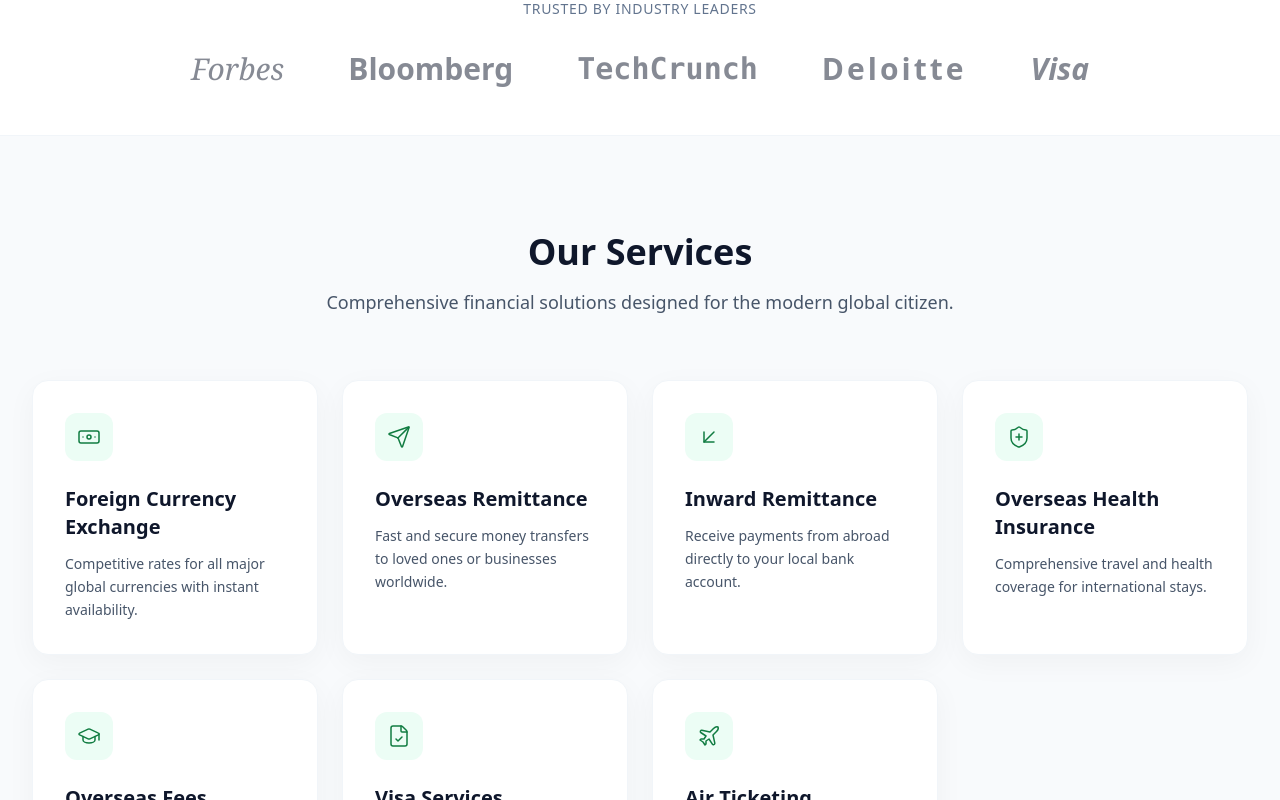
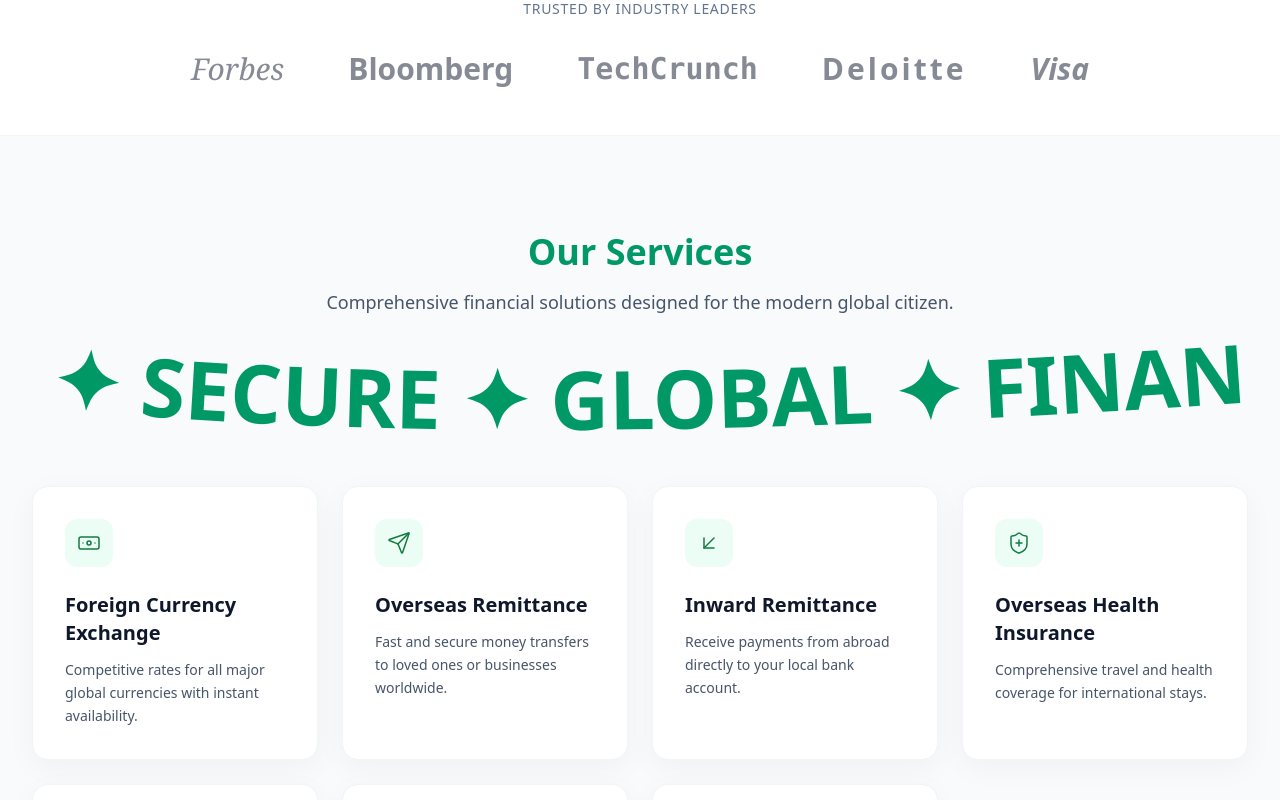
Before and after one commit to Aman241104/fainance-web, a Next.js app: page / in a window 1280 px wide. Shown: the part 900-1700 px from the top of the page. Built offline with nearby package versions, Linux system fonts and the light colour scheme; no server answers.

Commit message:
implemented loop curved at services section

```diff
--- /dev/null
+++ b/components/CurvedLoop.tsx
@@ -0,0 +1,141 @@
+import { useRef, useEffect, useState, useMemo, useId, FC, PointerEvent } from 'react';
+
+interface CurvedLoopProps {
+  marqueeText?: string;
+  speed?: number;
+  className?: string;
+  curveAmount?: number;
+  direction?: 'left' | 'right';
+  interactive?: boolean;
+}
+
+const CurvedLoop: FC<CurvedLoopProps> = ({
+  marqueeText = '',
+  speed = 2,
+  className,
+  curveAmount = 400,
+  direction = 'left',
+  interactive = true
+}) => {
+  const text = useMemo(() => {
+    const hasTrailing = /\s|\u00A0$/.test(marqueeText);
+    return (hasTrailing ? marqueeText.replace(/\s+$/, '') : marqueeText) + '\u00A0';
+  }, [marqueeText]);
+
+  const measureRef = useRef<SVGTextElement | null>(null);
+  const textPathRef = useRef<SVGTextPathElement | null>(null);
+  const pathRef = useRef<SVGPathElement | null>(null);
+  const [spacing, setSpacing] = useState(0);
+  const [offset, setOffset] = useState(0);
+  const uid = useId();
+  const pathId = `curve-${uid}`;
+  const pathD = `M-100,40 Q500,${40 + curveAmount} 1540,40`;
+
+  const dragRef = useRef(false);
+  const lastXRef = useRef(0);
+  const dirRef = useRef<'left' | 'right'>(direction);
+  const velRef = useRef(0);
+
+  const textLength = spacing;
+  const totalText = textLength
+    ? Array(Math.ceil(1800 / textLength) + 2)
+        .fill(text)
+        .join('')
+    : text;
+  const ready = spacing > 0;
+
+  useEffect(() => {
+    if (measureRef.current) setSpacing(measureRef.current.getComputedTextLength());
+  }, [text, className]);
+
+  useEffect(() => {
+    if (!spacing) return;
+    if (textPathRef.current) {
+      const initial = -spacing;
+      textPathRef.current.setAttribute('startOffset', initial + 'px');
+      setOffset(initial);
+    }
+  }, [spacing]);
+
+  useEffect(() => {
+    if (!spacing || !ready) return;
+    let frame = 0;
+    const step = () => {
+      if (!dragRef.current && textPathRef.current) {
+        const delta = dirRef.current === 'right' ? speed : -speed;
+        const currentOffset = parseFloat(textPathRef.current.getAttribute('startOffset') || '0');
+        let newOffset = currentOffset + delta;
+        const wrapPoint = spacing;
+        if (newOffset <= -wrapPoint) newOffset += wrapPoint;
+        if (newOffset > 0) newOffset -= wrapPoint;
+        textPathRef.current.setAttribute('startOffset', newOffset + 'px');
+        setOffset(newOffset);
+      }
+      frame = requestAnimationFrame(step);
+    };
+    frame = requestAnimationFrame(step);
+    return () => cancelAnimationFrame(frame);
+  }, [spacing, speed, ready]);
+
+  const onPointerDown = (e: PointerEvent) => {
+    if (!interactive) return;
+    dragRef.current = true;
+    lastXRef.current = e.clientX;
+    velRef.current = 0;
+    (e.target as HTMLElement).setPointerCapture(e.pointerId);
+  };
+
+  const onPointerMove = (e: PointerEvent) => {
+    if (!interactive || !dragRef.current || !textPathRef.current) return;
+    const dx = e.clientX - lastXRef.current;
+    lastXRef.current = e.clientX;
+    velRef.current = dx;
+    const currentOffset = parseFloat(textPathRef.current.getAttribute('startOffset') || '0');
+    let newOffset = currentOffset + dx;
+    const wrapPoint = spacing;
+    if (newOffset <= -wrapPoint) newOffset += wrapPoint;
+    if (newOffset > 0) newOffset -= wrapPoint;
+    textPathRef.current.setAttribute('startOffset', newOffset + 'px');
+    setOffset(newOffset);
+  };
+
+  const endDrag = () => {
+    if (!interactive) return;
+    dragRef.current = false;
+    dirRef.current = velRef.current > 0 ? 'right' : 'left';
+  };
+
+  const cursorStyle = interactive ? (dragRef.current ? 'grabbing' : 'grab') : 'auto';
+
+  return (
+    <div
+      className="flex items-center justify-center w-full overflow-hidden"
+      style={{ visibility: ready ? 'visible' : 'hidden', cursor: cursorStyle }}
+      onPointerDown={onPointerDown}
+      onPointerMove={onPointerMove}
+      onPointerUp={endDrag}
+      onPointerLeave={endDrag}
+    >
+      <svg
+        className="select-none w-full overflow-visible block aspect-[100/12] text-[6rem] font-bold uppercase leading-none"
+        viewBox="0 0 1440 120"
+      >
+        <text ref={measureRef} xmlSpace="preserve" style={{ visibility: 'hidden', opacity: 0, pointerEvents: 'none' }}>
+          {text}
+        </text>
+        <defs>
+          <path ref={pathRef} id={pathId} d={pathD} fill="none" stroke="transparent" />
+        </defs>
+        {ready && (
+          <text xmlSpace="preserve" className={`fill-emerald-600 ${className ?? ''}`}>
+            <textPath ref={textPathRef} href={`#${pathId}`} startOffset={offset + 'px'} xmlSpace="preserve">
+              {totalText}
+            </textPath>
+          </text>
+        )}
+      </svg>
+    </div>
+  );
+};
+
+export default CurvedLoop;
--- a/components/Hero.tsx
+++ b/components/Hero.tsx
@@ -10,7 +10,7 @@ export function Hero() {
     <section className="relative pt-32 pb-20 lg:pt-40 lg:pb-32 overflow-hidden min-h-[90vh] flex items-center">
       {/* Background Globe */}
       {/* Background Globe */}
-      <div className="absolute top-1/2 left-1/2 -translate-x-1/2 -translate-y-1/2 w-full h-full z-0 lg:left-0 lg:translate-x-[-10%] lg:w-full lg:h-full">
+      <div className="absolute top-1/2 left-50 -translate-x-1/2 -translate-y-1/2 w-full h-full z-0 lg:-left-80 lg:translate-x-[-10%] lg:w-full lg:h-full md:left-[90%]">
         <Globe3D />
       </div>
 
@@ -21,11 +21,11 @@ export function Hero() {
             animate={{ opacity: 1, y: 0 }}
             transition={{ duration: 0.6 }}
           >
-            <h1 className="text-5xl lg:text-7xl font-bold tracking-tight text-slate-900 leading-[1.1] mb-6 drop-shadow-sm">
+            <h1 className="text-5xl lg:text-7xl font-bold tracking-tight text-slate-100 md:text-slate-900 lg:text-slate-900 leading-[1.1] mb-6 drop-shadow-sm">
               Global Finance, <br />
-              <span className="text-emerald-700">Simplified & Secure.</span>
+              <span className="text-emerald-400 lg:text-emerald-700">Simplified & Secure.</span>
             </h1>
-            <p className="text-lg text-slate-800 font-medium mb-8 max-w-lg leading-relaxed drop-shadow-sm bg-white/30 backdrop-blur-sm p-4 rounded-xl border border-white/50">
+            <p className="text-lg text-slate-100 lg:text-slate-800 font-medium mb-8 max-w-lg leading-relaxed drop-shadow-sm bg-black/30 lg:bg-white/30 backdrop-blur-sm p-4 rounded-xl border border-white/20 lg:border-white/50">
               Experience seamless international remittance, foreign exchange, and comprehensive financial solutions tailored for global citizens.
             </p>
             <div className="flex flex-wrap gap-4">
@@ -33,7 +33,7 @@ export function Hero() {
               <Button variant="outline" size="lg" className="bg-white/50 backdrop-blur-sm hover:bg-white/80">View Services</Button>
             </div>
 
-            <div className="mt-12 flex items-center gap-6 text-sm text-slate-700 font-semibold bg-white/30 backdrop-blur-md inline-flex py-2 px-4 rounded-full border border-white/40">
+            <div className="mt-12 flex items-center gap-6 text-sm text-slate-200 lg:text-slate-700 font-semibold bg-black/30 lg:bg-white/30 backdrop-blur-md inline-flex py-2 px-4 rounded-full border border-white/20 lg:border-white/40">
                <div className="flex items-center gap-2">
                  <div className="w-2 h-2 rounded-full bg-emerald-600 shadow-[0_0_8px_rgba(5,150,105,0.6)]" />
                  Regulated by RBI
--- a/components/Services.tsx
+++ b/components/Services.tsx
@@ -11,6 +11,7 @@ import {
   Plane
 } from 'lucide-react';
 import { motion } from 'framer-motion';
+import CurvedLoop from './CurvedLoop';
 
 const services = [
   {
@@ -52,14 +53,23 @@ const services = [
 
 export function Services() {
   return (
-    <section id="services" className="py-24 bg-slate-50">
+    <section id="services" className="py-24 bg-slate-50 overflow-hidden">
       <Container>
         <div className="text-center mb-16">
-          <h2 className="text-3xl lg:text-4xl font-bold text-slate-900 mb-4">Our Services</h2>
+          <h2 className="text-6xl lg:text-4xl font-bold text-emerald-600 mb-4">Our Services</h2>
           <p className="text-lg text-slate-600 max-w-2xl mx-auto">
             Comprehensive financial solutions designed for the modern global citizen.
           </p>
         </div>
+        <div className="-mt-10">
+        <CurvedLoop
+          marqueeText="Borderless ✦ Seamless ✦ Secure ✦ Global ✦ Finance ✦"
+          speed={3}
+          curveAmount={80}
+          interactive={true}
+          className="text-emerald-700"
+        />
+      </div>
 
         <div className="grid grid-cols-1 md:grid-cols-3 lg:grid-cols-4 gap-6">
           {services.map((service, index) => (
```
